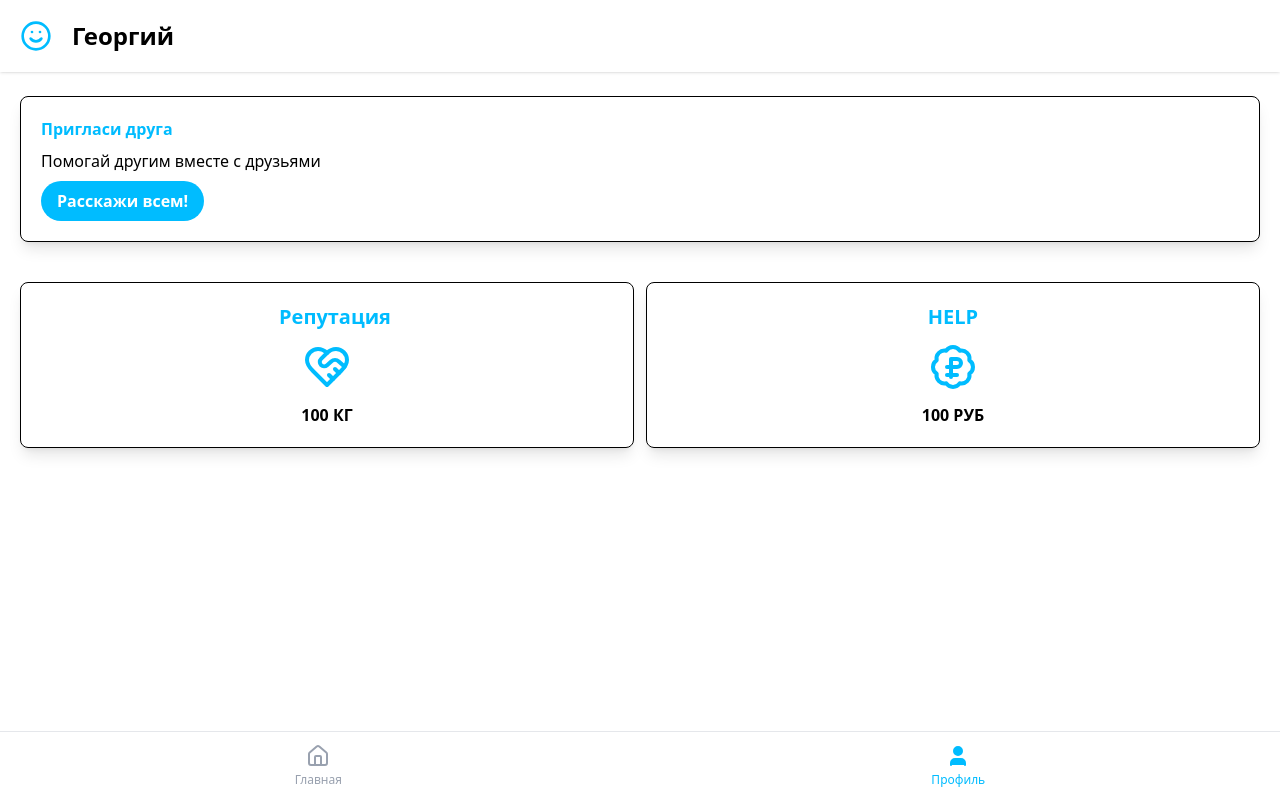
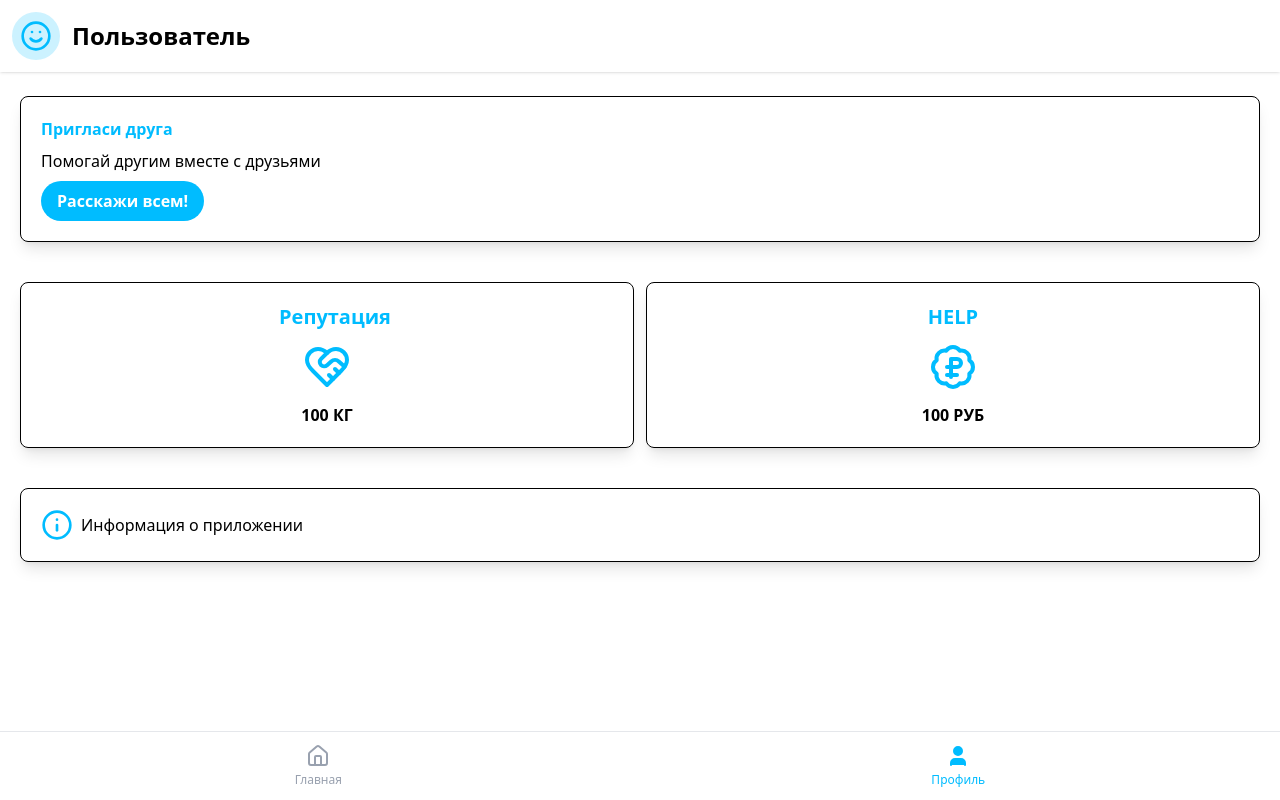
Before and after one commit to Maggalon/helpem, a Next.js app: page /profile in a window 1280 px wide. Built offline with nearby package versions, Linux system fonts and the light colour scheme.

Commit message:
Adding webapp info to /profile

```diff
--- a/app/profile/page.tsx
+++ b/app/profile/page.tsx
@@ -1,13 +1,22 @@
-import { Smile, RotateCcw, ShoppingBag, Croissant, BadgeRussianRuble, HeartHandshake } from "lucide-react"
+"use client"
+
+import { TWAContext } from "@/contexts/twa-context"
+import { Smile, RotateCcw, ShoppingBag, Croissant, BadgeRussianRuble, HeartHandshake, Info } from "lucide-react"
 import Link from "next/link"
+import Image from "next/image"
+import { useContext } from "react"
 
 
 export default function Profile() {
+
+    const context = useContext(TWAContext)
+    const webApp = context?.webApp
+
     return(
         <div className='flex flex-col gap-10 mx-5'>
             <div className='fixed top-0 left-0 bg-white font-bold p-3 text-2xl flex gap-3 w-screen shadow-sm items-center justify-start'>
-                <Smile size={48} className='text-sky-400 bg-primary-200 rounded-full p-2' />
-                {"Георгий"}
+                {webApp?.initDataUnsafe?.user?.photo_url ? <Image src={webApp!.initDataUnsafe.user!.photo_url!} alt={"Profile pic"} width={48} height={48} className="rounded-full" /> :  <Smile size={48} className='text-sky-400 bg-sky-400/20 rounded-full p-2' />}
+                {webApp?.initDataUnsafe?.user ? webApp!.initDataUnsafe.user!.first_name : "Пользователь"}
             </div>
             {/* {!history &&
                 <div className='font-semibold text-lg flex flex-col items-center gap-3 border-2 rounded-lg h-96 overflow-auto p-3 mt-24'>
@@ -50,7 +59,7 @@ export default function Profile() {
                 <span>Помогай другим вместе с друзьями</span>
                 <a href={`https://t.me/share/url?url=${encodeURI("https://t.me/helpem_bot")}`} className='bg-sky-400 px-4 py-2 text-white font-semibold rounded-full'>Расскажи всем!</a>
             </div>
-            <div className='flex gap-3 mb-24'>
+            <div className='flex gap-3'>
                 <div className='flex-1 flex flex-col gap-3 items-center p-5 border shadow-lg rounded-lg'>
                     <div className='text-center text-sky-400 text-xl font-semibold w-24'>Репутация</div>
                     <HeartHandshake size={48} className='text-sky-400' />
@@ -62,6 +71,10 @@ export default function Profile() {
                     <div className='font-semibold'>100 РУБ</div>
                 </div>
             </div>
+            <div className='flex items-center gap-2 p-5 border shadow-lg rounded-lg'>
+                <Info size={32} className="text-sky-400" />
+                <span className="">Информация о приложении</span>
+            </div>
         </div>
     )
 }
```
